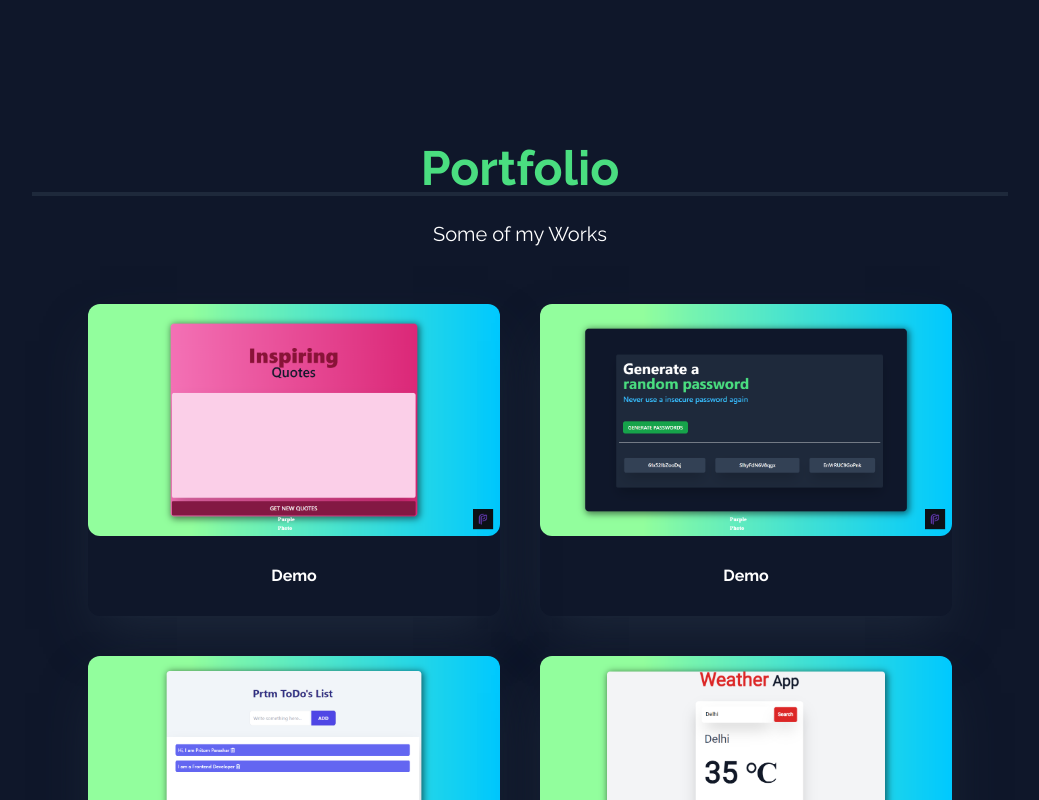
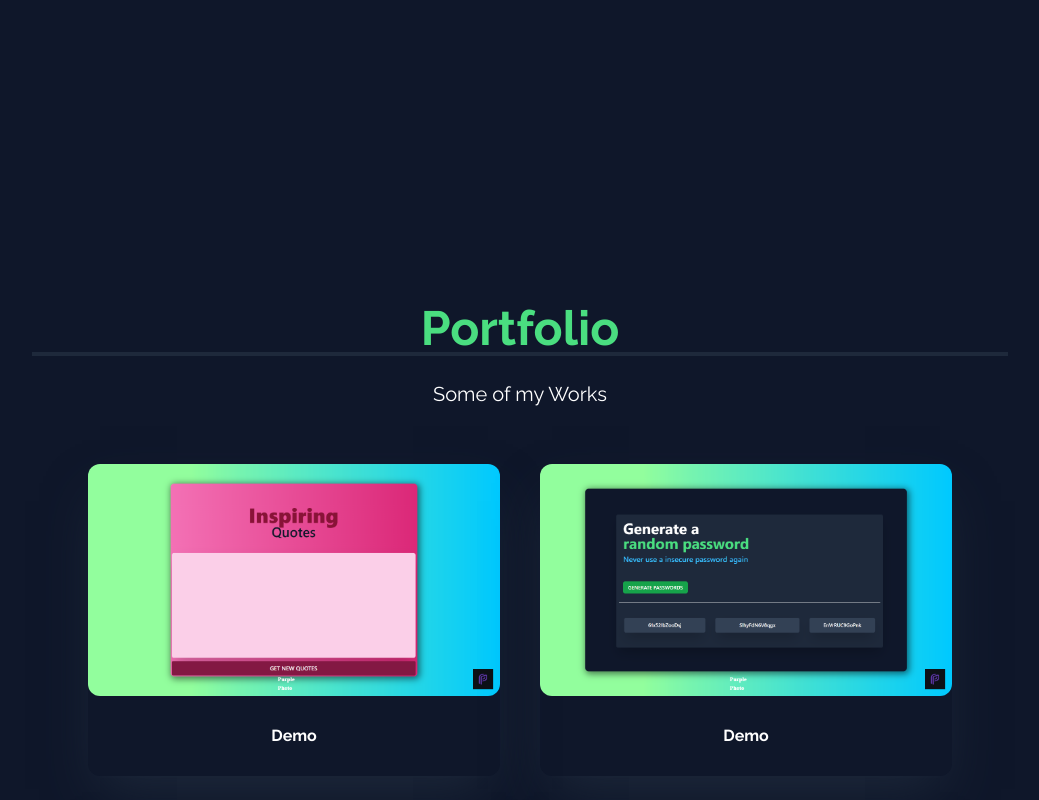
Before and after one commit to prtm737/react-portfolio, a React (Create React App) app: page / in a window 1280 px wide. Shown: the part 1640-2440 px from the top of the page, without its empty margins (120-1159 px from the left). Built offline with nearby package versions, Linux system fonts and the light colour scheme.

Commit message:
Update Portfolio.jsx
Add Margin top

```diff
--- a/src/components/Portfolio.jsx
+++ b/src/components/Portfolio.jsx
@@ -6,7 +6,7 @@ import Weather from "../images/weather.png";
 
 const Portfolio = () => {
   return (
-    <div name="Portfolio" className="w-full md:h-screen text-white">
+    <div name="Portfolio" className="w-full md:h-screen mt-40 text-white">
             <div className="max-w-screen-lg p-6 flex flex-col mx-auto justify-center w-full ">
               <div className='pb-8'>
                   <p className='text-5xl text-center text-[#4ADE80] font-bold border-b-4 border-[#1E293B]'>Portfolio</p>
```
